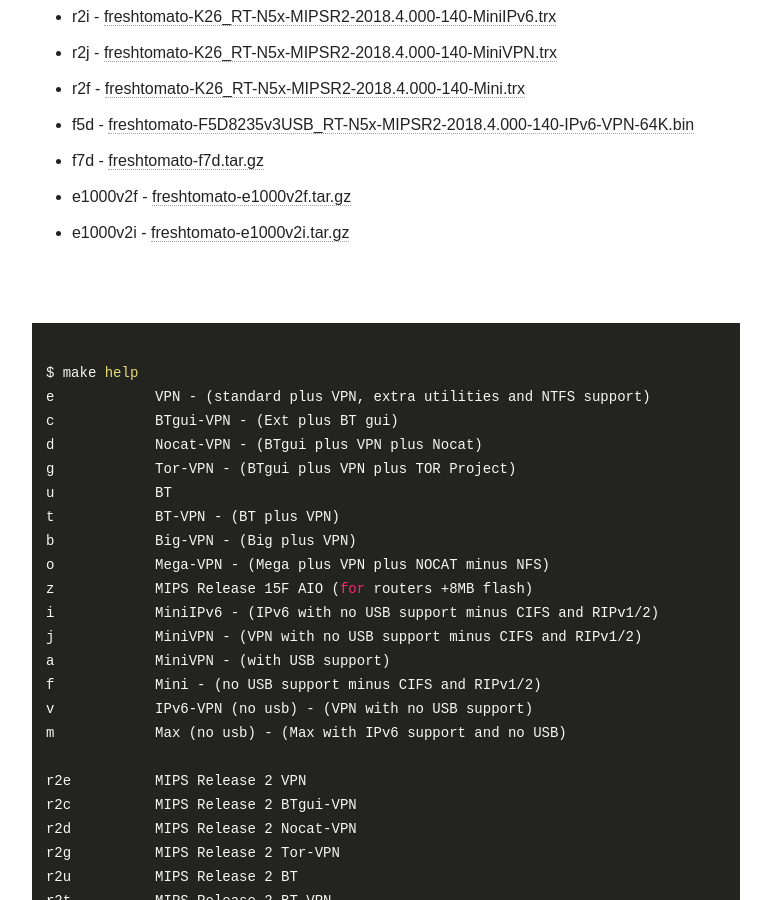
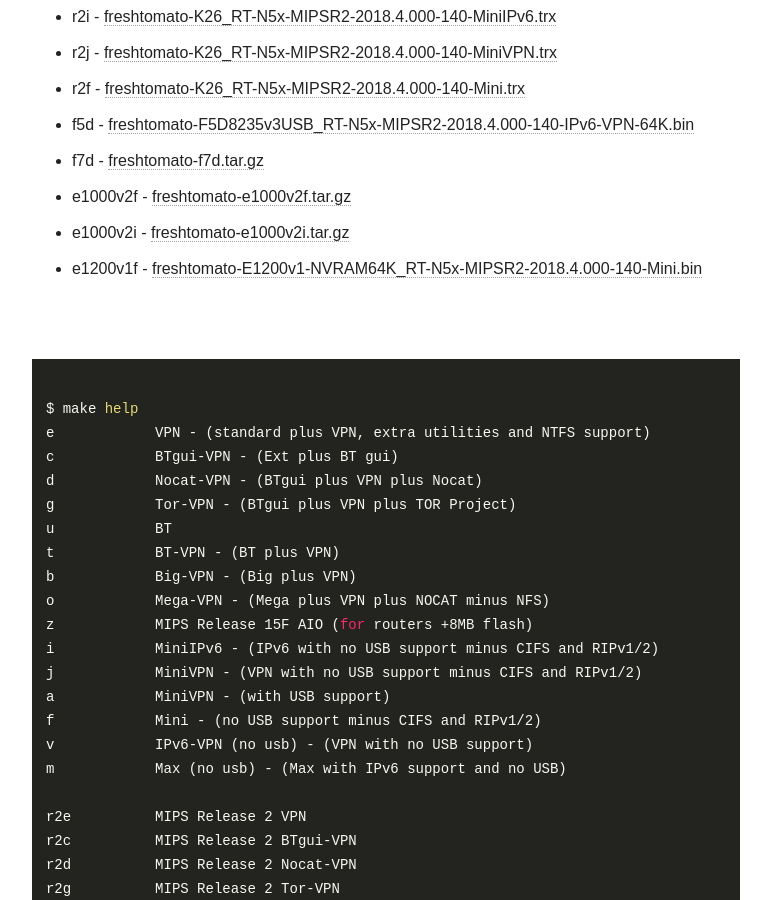
Before and after one commit to oglopss/freshtomato-mips-ci-jekyll, a Jekyll site: the page built from index.html, in a window 1280 px wide and 900 px high, scrolled down 1063 px. Shown: the whole window, without its empty margins (254-1025 px from the left). Built offline with Jekyll 4.4.1, drawn with Linux system fonts in a browser that asks for light colours; nearby versions of some CDN libraries.

Commit message:
Travis build 11 e1200v1f pushed to gh-pages

```diff
--- a/_data/ss.yml
+++ b/_data/ss.yml
@@ -19,3 +19,4 @@
   - 0019 e1000v2i freshtomato-e1000v2i.tar.gz
   - 0017 f7d freshtomato-f7d.tar.gz
   - 0016 f5d freshtomato-F5D8235v3USB_RT-N5x-MIPSR2-2018.4.000-140-IPv6-VPN-64K.bin
+  - 0020 e1200v1f freshtomato-E1200v1-NVRAM64K_RT-N5x-MIPSR2-2018.4.000-140-Mini.bin
```
Also changed, not shown: 1 other file.
